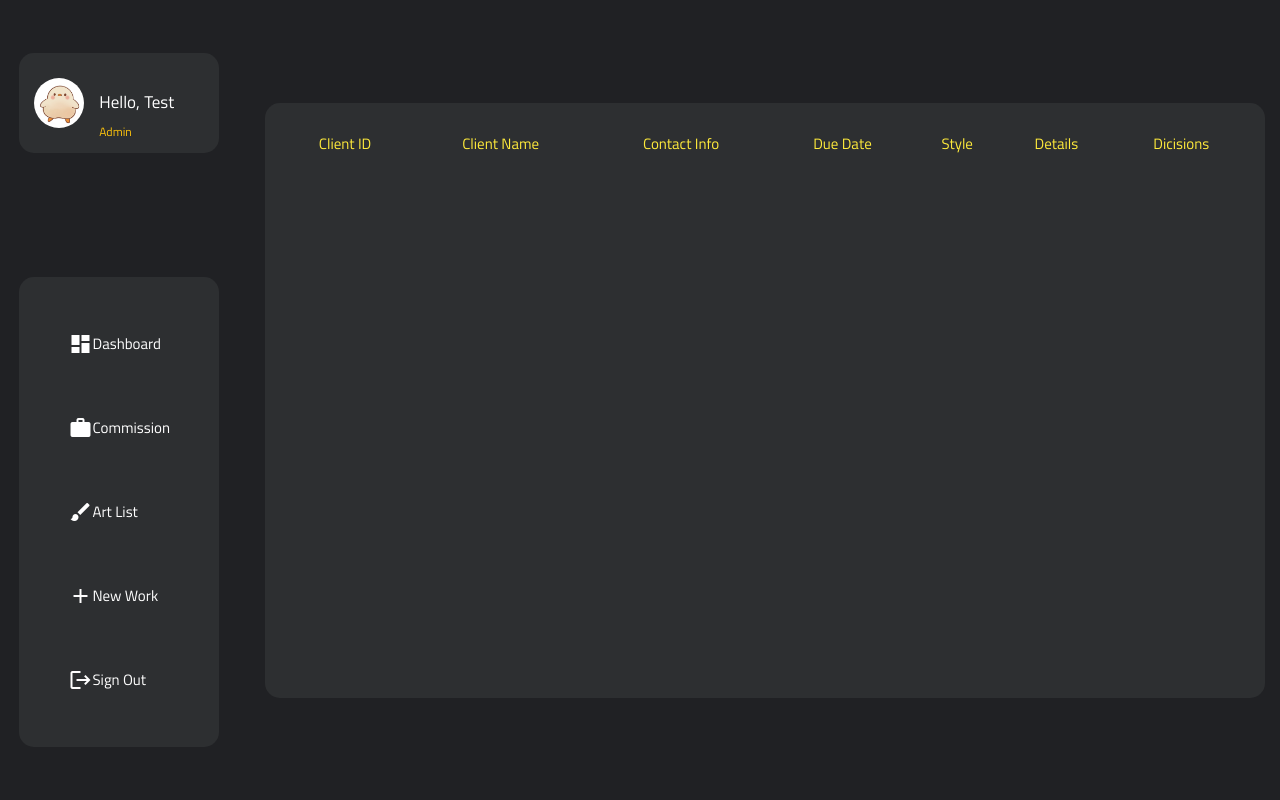
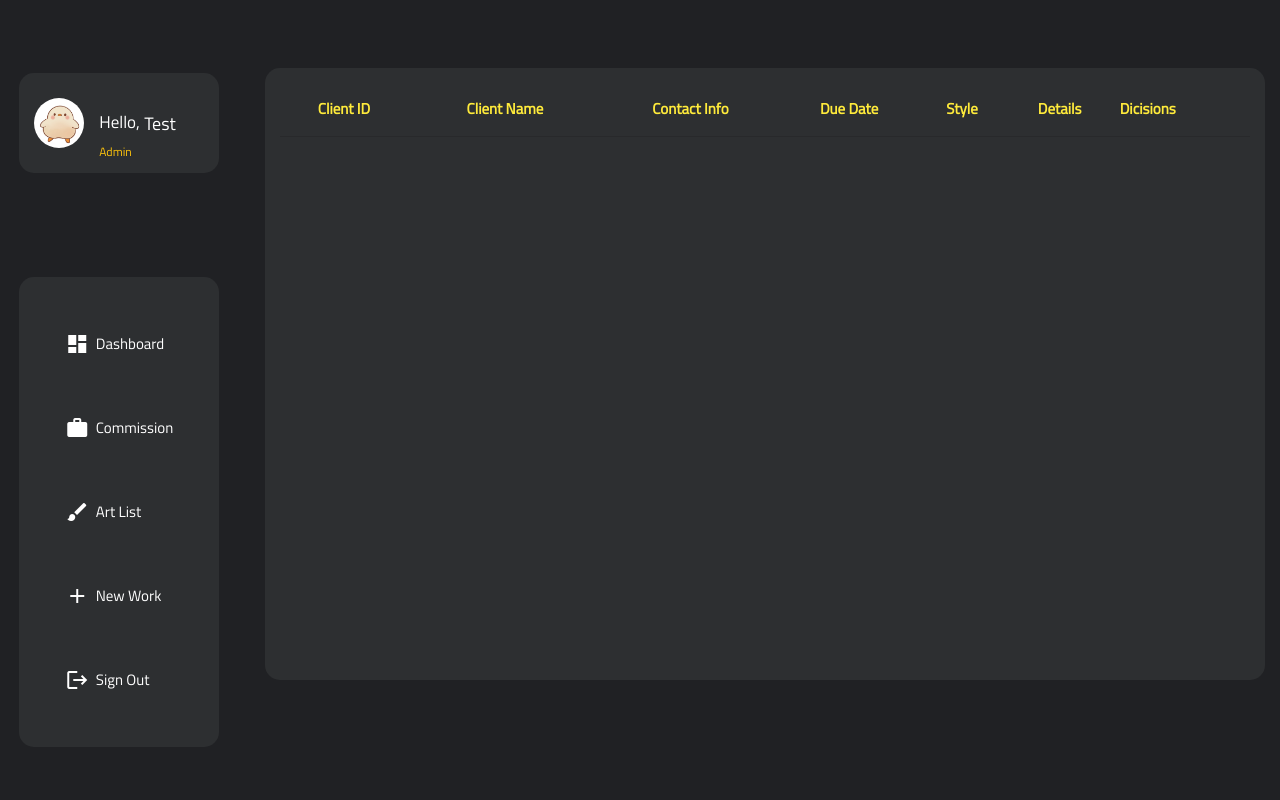
Before and after one commit to Urenj/nimit, a PHP site: page /Admin/commission.php in a window 1280 px wide. Run offline with PHP 8.4, Linux system fonts and the light colour scheme; data that the repository does not hold is empty.

Commit message:
1.4
Admin Fixed

```diff
--- a/SHAPI/Admin/admin-nav.php
+++ b/SHAPI/Admin/admin-nav.php
@@ -17,10 +17,10 @@
                     <img id="image" src="assets\img\ducky.jpg" alt="ducky duck" height="50px" width="50px">
                         </span>
                         <span class="col-2-row-2">
-                            <p>Hello, </p>
+                            <p style="font-size: 18x;">Hello, </p>
                         </span>
                              <p id="role">Admin</p>
-                             <p id="username">Test</p>
+                             <p id="username" style="font-size: 18px; font-weight: 500;">Test</p>
                      </span>
                 </div>
                     <div class="sidenav-wrapper">
@@ -29,31 +29,31 @@
                             <li>
                                 <a class="nav-buttons" href="index.php">
                                 <i class="material-icons">dashboard</i>
-                                Dashboard
+                                &nbsp;&nbsp;Dashboard
                                 </a>
                             </li>
                             <li>
                                 <a class="nav-buttons" href="commission.php">
                                 <i class="material-icons">work</i>
-                                Commission
+                                &nbsp;&nbsp;Commission
                                 </a>
                             </li>
                             <li>
                                 <a class="nav-buttons" href="artlist.php">
                                 <i class="material-icons">brush</i>
-                                Art List
+                                &nbsp;&nbsp;Art List
                                 </a>
                             </li>
                             <li>
                                 <a class="nav-buttons" href="addwork.php">
                                 <i class="material-icons">add</i>
-                                New Work
+                                &nbsp;&nbsp;New Work
                                 </a>
                             </li>
                             <li>
                                 <a class="nav-buttons" href="TO BE EDIT">
                                 <i class="material-icons">logout</i>
-                                Sign Out
+                                &nbsp;&nbsp;Sign Out
                                 </a>
                             </li>
                             </ul>
--- a/SHAPI/Admin/assets/css/admin-nav.css
+++ b/SHAPI/Admin/assets/css/admin-nav.css
@@ -39,7 +39,8 @@ html{
     display: grid;
     grid-template-columns: 80px 45px 75px;
     grid-template-rows: 25px 50px 25px;
-
+    position: relative;
+    top: 20px;
 }
 
 .image-container{
@@ -133,3 +134,25 @@ html{
     color: black;
     animation: pulse s infinite;
   }
+
+  @media (min-height: 860px) {
+    .side-nav{
+    position: relative;
+    bottom: 90px;
+    }
+    .user-container-box{
+    position: relative;
+    top: 45px;
+    }
+  }
+
+  @media (min-height: 950px) {
+    .side-nav{
+    position: relative;
+    bottom: 120px;
+    }
+    .user-container-box{
+    position: relative;
+    top: 70x;
+    }
+  }
--- a/SHAPI/Admin/assets/css/commission.css
+++ b/SHAPI/Admin/assets/css/commission.css
@@ -5,23 +5,25 @@
 }
 
 .wrapper-commission{
-    height: 100vh;
+    height: 100%;
     width: 1300px ;
     display: flex;
-    justify-content: center;
-    align-items: center;
     padding: 15px;
-
 }
 
 .commission{
     background-color: #2D2F31;
     color: white;
-    height: 595px;
+    height: 612px;
     width: 100%;
+    position: relative;
+    top: 53px;
     border-radius: 15px;
     padding: 15px;
-    overflow-y: auto;
+    overflow-y: scroll;
+    display: flex;
+    justify-self: center;
+    align-self: center;
 }
 
 .commission::-webkit-scrollbar-track
@@ -47,6 +49,38 @@
 
 
 th{
-    font-weight: 500;
+    font-weight: 600;
     color: #D5C596;
 }
+
+th:nth-child(2),
+td:nth-child(2),
+th:nth-child(7),
+td:nth-child(7)
+{
+    width: 20%;
+}
+
+th:nth-child(7),
+td:nth-child(7){
+    display: flex;
+    flex-direction: row;
+    height: auto;
+    width: auto;
+}
+
+
+@media (min-height: 860px) {
+    .commission{
+    position: relative;
+    top: 85px;
+    height: 620px;
+    }
+  }
+
+  @media (min-height: 950px) {
+    .commission{
+    position: relative;
+    top: 70x;
+    }
+  }
--- a/SHAPI/Admin/commission.php
+++ b/SHAPI/Admin/commission.php
@@ -24,7 +24,7 @@
 
         <article class="wrapper-commission">
             <div class="commission">
-            <table class="striped centered">
+                <table class="centered highlight">
                 <thead>
 
                     <tr>
@@ -52,7 +52,7 @@
                                     <td>" . htmlspecialchars($row["due_date"]) . "</td>
                                     <td>" . htmlspecialchars($row["art_style"])  . "</td>
                                     <td>" . htmlspecialchars($row["details"])  . "</td>
-                                <td>
+                                    <td style='display: flex; flex-direction: row; height: auto; width: auto;'>
                                     <form action='confirm.php' method='post'>
                                         <input type='hidden' name='client_id' value='" . htmlspecialchars($row["client_id"]) . "'>
                                         <button type='submit' class='waves-effect waves-light btn yellow darken-2' name='confirm'>Confirm</button>
```
Also changed, not shown: SHAPI/Admin/assets/css/dashboard.css (+33 -10 lines), SHAPI/Admin/confirm.php (+17 -9 lines), SHAPI/Admin/index.php (renamed from SHAPI/Admin/admin-main.php). Lines whose indentation alone changed are shown as unchanged.
